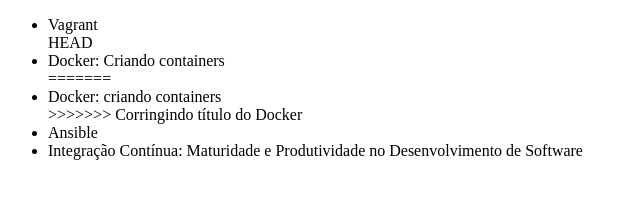
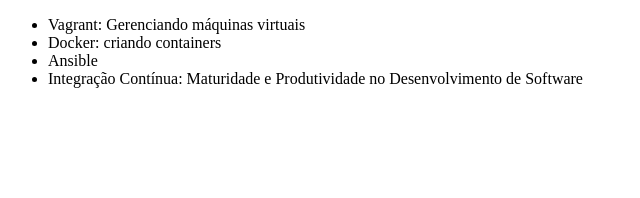
Before and after one commit to nathaliebfm/alura-git, a plain HTML site: page index.html in a window 1280 px wide. Shown: the whole page, without its empty margins (0-640 px from the left). Drawn offline with Linux system fonts and the light colour scheme.

Commit message:
Corrigindo curso de Vagrant

```diff
--- a/index.html
+++ b/index.html
@@ -6,12 +6,8 @@
 </head>
 <body>
     <ul>
-        <li>Vagrant</li>
-HEAD
-        <li>Docker: Criando containers</li>
-=======
+        <li>Vagrant: Gerenciando máquinas virtuais</li>
         <li>Docker: criando containers</li>
->>>>>>> Corringindo título do Docker
         <li>Ansible</li>
         <li>Integração Contínua: Maturidade e Produtividade no Desenvolvimento de Software</li>
     </ul>
```
